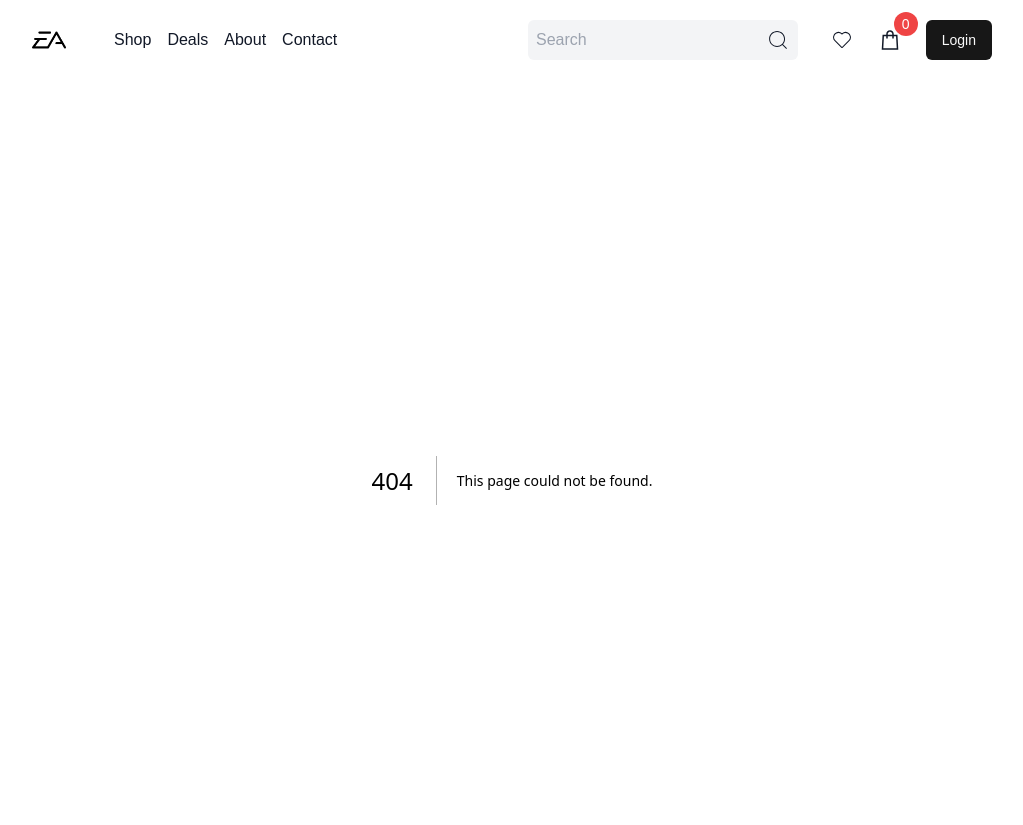
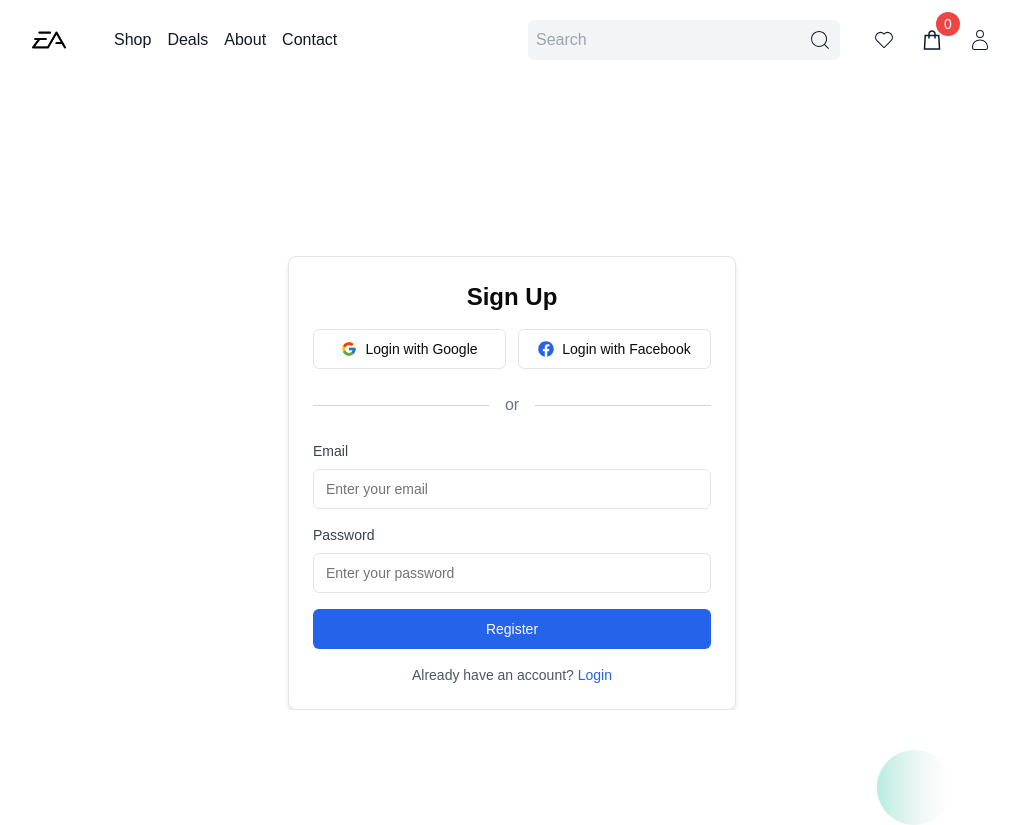
Before and after one commit to MasudRana924/next-com, a Next.js app: page /signup in a window 1280 px wide. Before the commit this address had no page. Shown: the top 825 px of the page, without its empty margins (128-1151 px from the left). Built offline with nearby package versions, Linux system fonts and the light colour scheme.

Commit message:
signup-page added

```diff
--- a/src/app/login/page.js
+++ b/src/app/login/page.js
@@ -1,6 +1,5 @@
-'use client'
+'use client';
 import AuthForm from "@/components/auth-form/AuthForm";
-
 
 const Login = () => {
   const handleLogin = (data) => {
@@ -14,6 +13,9 @@ const Login = () => {
         title="Login"
         buttonText="Log In"
         onSubmit={handleLogin}
+        altText="Don't have an account?"
+        altLinkText="Create"
+        altLinkHref="/signup"
       />
     </div>
   );
--- /dev/null
+++ b/src/app/signup/page.js
@@ -0,0 +1,24 @@
+'use client';
+import AuthForm from "@/components/auth-form/AuthForm";
+
+const Signup = () => {
+  const handleSignup = (data) => {
+    console.log('Signup Data:', data);
+    // Implement signup logic here
+  };
+
+  return (
+    <div className="mt-24 md:mt-44 w-3/4 mx-auto">
+      <AuthForm
+        title="Sign Up"
+        buttonText="Register"
+        onSubmit={handleSignup}
+        altText="Already have an account?"
+        altLinkText="Login"
+        altLinkHref="/login"
+      />
+    </div>
+  );
+};
+
+export default Signup;
--- a/src/components/auth-form/AuthForm.js
+++ b/src/components/auth-form/AuthForm.js
@@ -1,14 +1,19 @@
 'use client';
 import { useState } from 'react';
-import { Input } from "@/components/ui/input"
-import { Button } from "@/components/ui/button"
+import { Input } from "@/components/ui/input";
+import { Button } from "@/components/ui/button";
+import { FcGoogle } from "react-icons/fc";
+import { FaFacebook } from "react-icons/fa";
+import Link from "next/link";
 
-export function ButtonDemo() {
-  return <Button>Button</Button>
-}
-
-
-const AuthForm = ({ title, buttonText, onSubmit }) => {
+const AuthForm = ({
+  title,
+  buttonText,
+  onSubmit,
+  altText,
+  altLinkText,
+  altLinkHref
+}) => {
   const [email, setEmail] = useState('');
   const [password, setPassword] = useState('');
 
@@ -19,9 +24,48 @@ const AuthForm = ({ title, buttonText, onSubmit }) => {
     }
   };
 
+  const handleGoogleLogin = () => {
+    console.log('Google login clicked');
+    // Add Google login logic here
+  };
+
+  const handleFacebookLogin = () => {
+    console.log('Facebook login clicked');
+    // Add Facebook login logic here
+  };
+
   return (
     <div className="w-full max-w-md mx-auto p-6 border rounded-lg shadow-md">
-      <h2 className="text-2xl font-bold mb-4">{title}</h2>
+      <h2 className="text-2xl font-bold mb-4 text-center ">{title}</h2>
+
+      {/* Social Login Buttons */}
+      <div className="md:flex justify-between gap-3 mb-6 mt-4">
+        <Button
+          variant="outline"
+          className="flex items-center justify-center gap-2 w-full"
+          onClick={handleGoogleLogin}
+        >
+          <FcGoogle size={20} />
+          Login with Google
+        </Button>
+        <Button
+          variant="outline"
+          className="flex items-center justify-center gap-2 w-full mt-4 md:mt-0"
+          onClick={handleFacebookLogin}
+        >
+          <FaFacebook size={20} className="text-blue-600" />
+          Login with Facebook
+        </Button>
+      </div>
+
+      {/* Horizontal Rule with "or" */}
+      <div className="relative flex items-center mb-6">
+        <hr className="flex-grow border-gray-300" />
+        <span className="mx-4 text-gray-500 font-medium">or</span>
+        <hr className="flex-grow border-gray-300" />
+      </div>
+
+      {/* Email and Password Login Form */}
       <form onSubmit={handleSubmit} className="space-y-4">
         <div>
           <label htmlFor="email" className="block text-sm font-medium text-gray-700 mb-2">
@@ -51,10 +95,18 @@ const AuthForm = ({ title, buttonText, onSubmit }) => {
             required
           />
         </div>
-        <Button type="submit" className="w-full">
+        <Button type="submit" className="w-full " variant="blue">
           {buttonText}
         </Button>
       </form>
+
+      {/* Alternate Navigation Link */}
+      <p className="mt-4 text-center text-sm text-gray-600">
+        {altText}{' '}
+        <Link href={altLinkHref}>
+          <span className="text-blue-600 font-medium hover:underline">{altLinkText}</span>
+        </Link>
+      </p>
     </div>
   );
 };
--- a/src/components/shared/NavBarIcons.js
+++ b/src/components/shared/NavBarIcons.js
@@ -1,7 +1,6 @@
 "use client";
-import Image from "next/image";
 import Link from "next/link";
-import { CiShoppingCart, CiHeart } from "react-icons/ci";
+import { CiHeart,CiUser  } from "react-icons/ci";
 import { LiaShoppingBagSolid } from "react-icons/lia";
 import { Button } from "../ui/button";
 
@@ -9,16 +8,16 @@ const NavBarIcons = () => {
     return (
         <div className="flex items-center gap-4 xl:gap-6 relative">
             <CiHeart className="text-gray-900 text-2xl" />
-            <div
-                className="relative cursor-pointer"
-                onClick={() => setIsCartOpen((prev) => !prev)}
-            >
+            <div className="relative cursor-pointer">
                 <LiaShoppingBagSolid className="text-gray-900 text-2xl" />
                 <div className="absolute -top-4 -right-4 w-6 h-6 bg-red-500 rounded-full text-white text-sm flex items-center justify-center">
                     0
                 </div>
             </div>
-            <Button variant="default">Login</Button>
+            <Link href="/login">
+                {/* <Button variant="default">Login</Button> */}
+                <CiUser  className="text-gray-900 text-2xl" />
+            </Link>
         </div>
     );
 };
--- a/src/components/shared/Sidebar.js
+++ b/src/components/shared/Sidebar.js
@@ -2,6 +2,10 @@ import Link from "next/link";
 import { IoClose } from "react-icons/io5";
 
 const Sidebar = ({ toggleSidebar }) => {
+  const handleLinkClick = () => {
+    toggleSidebar(); // Close the sidebar when a link is clicked
+  };
+
   return (
     <div className="fixed top-0 right-0 w-1/2 h-screen bg-white shadow-lg z-50">
       <div className="flex items-center justify-between px-4 py-4 border-b">
@@ -12,16 +16,16 @@ const Sidebar = ({ toggleSidebar }) => {
         />
       </div>
       <div className="flex flex-col items-start gap-4 px-6 py-6">
-        <Link href="/" className="text-lg font-medium text-gray-700 hover:text-gray-900">
+        <Link href="/" onClick={handleLinkClick} className="text-lg font-medium text-gray-700 hover:text-gray-900">
           Home
         </Link>
-        <Link href="/cart" className="text-lg font-medium text-gray-700 hover:text-gray-900">
+        <Link href="/cart" onClick={handleLinkClick} className="text-lg font-medium text-gray-700 hover:text-gray-900">
           Cart
         </Link>
-        <Link href="/about" className="text-lg font-medium text-gray-700 hover:text-gray-900">
+        <Link href="/about" onClick={handleLinkClick} className="text-lg font-medium text-gray-700 hover:text-gray-900">
           About
         </Link>
-        <Link href="/login" className="text-lg font-medium text-gray-700 hover:text-gray-900">
+        <Link href="/login" onClick={handleLinkClick} className="text-lg font-medium text-gray-700 hover:text-gray-900">
           Login
         </Link>
       </div>
--- a/src/components/shared/footer/Footer.js
+++ b/src/components/shared/footer/Footer.js
@@ -24,7 +24,7 @@ const NavLink = ({ link, label }) => (
 
 const Footer = () => {
     return (
-        <div className="md:w-3/4 mx-auto">
+        <div className="md:w-3/4 mx-auto p-4 md:p-0">
             <footer className="relative z-10 bg-white pb-10 pt-20 dark:bg-dark lg:pb-20 lg:pt-[120px]">
                 <div className="container">
                     <div className="-mx-4 flex flex-wrap">
@@ -160,7 +160,7 @@ const Footer = () => {
                                     </a>
                                 </div>
                                 <p className="text-base text-body-color dark:text-dark-6">
-                                    &copy; 2025 TailGrids
+                                    &copy; 2025 NextCommerce
                                 </p>
                             </div>
                         </div>
--- a/src/components/ui/button.jsx
+++ b/src/components/ui/button.jsx
@@ -10,6 +10,7 @@ const buttonVariants = cva(
     variants: {
       variant: {
         default: "bg-primary text-primary-foreground hover:bg-primary/90",
+        blue: "bg-blue-600 text-white hover:bg-blue-700", // Add your custom blue variant
         destructive:
           "bg-destructive text-destructive-foreground hover:bg-destructive/90",
         outline:
@@ -31,7 +32,7 @@ const buttonVariants = cva(
       size: "default",
     },
   }
-)
+);
 
 const Button = React.forwardRef(({ className, variant, size, asChild = false, ...props }, ref) => {
   const Comp = asChild ? Slot : "button"
```
Lines whose indentation alone changed are shown as unchanged.
